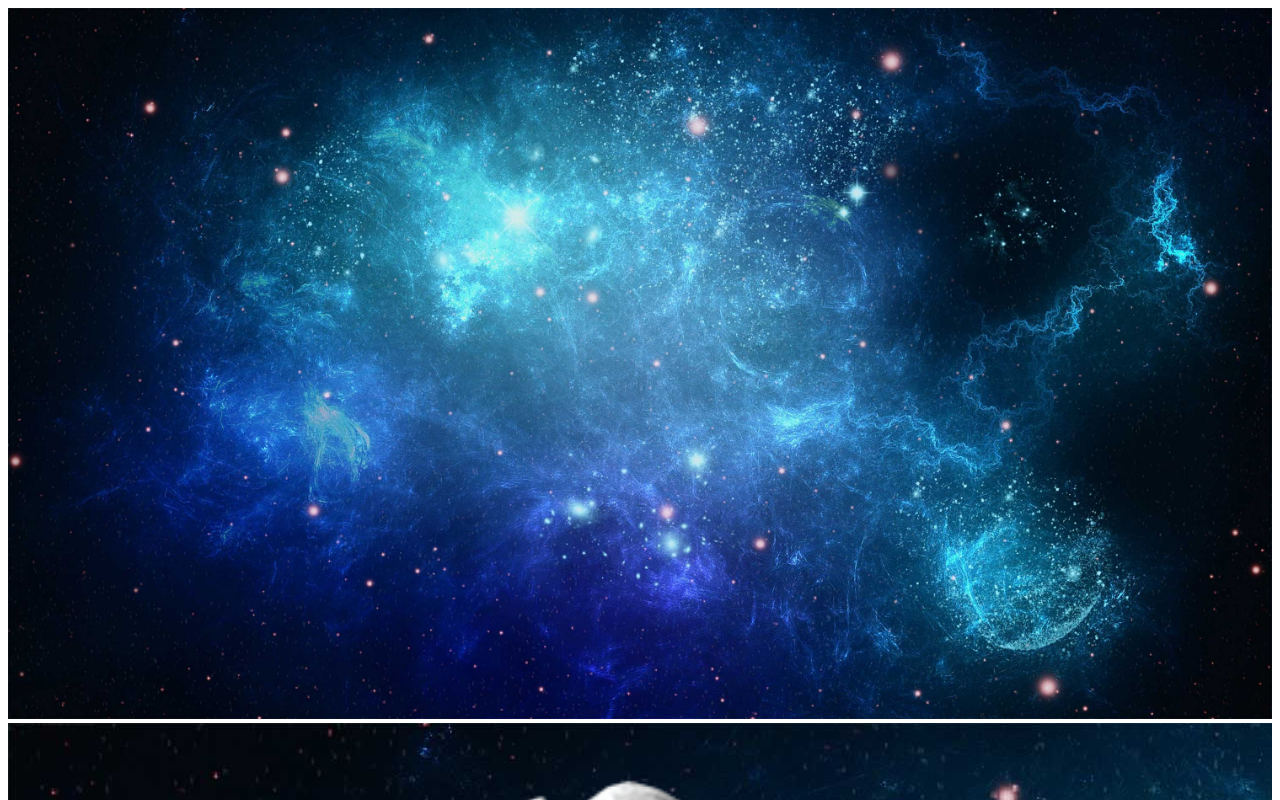
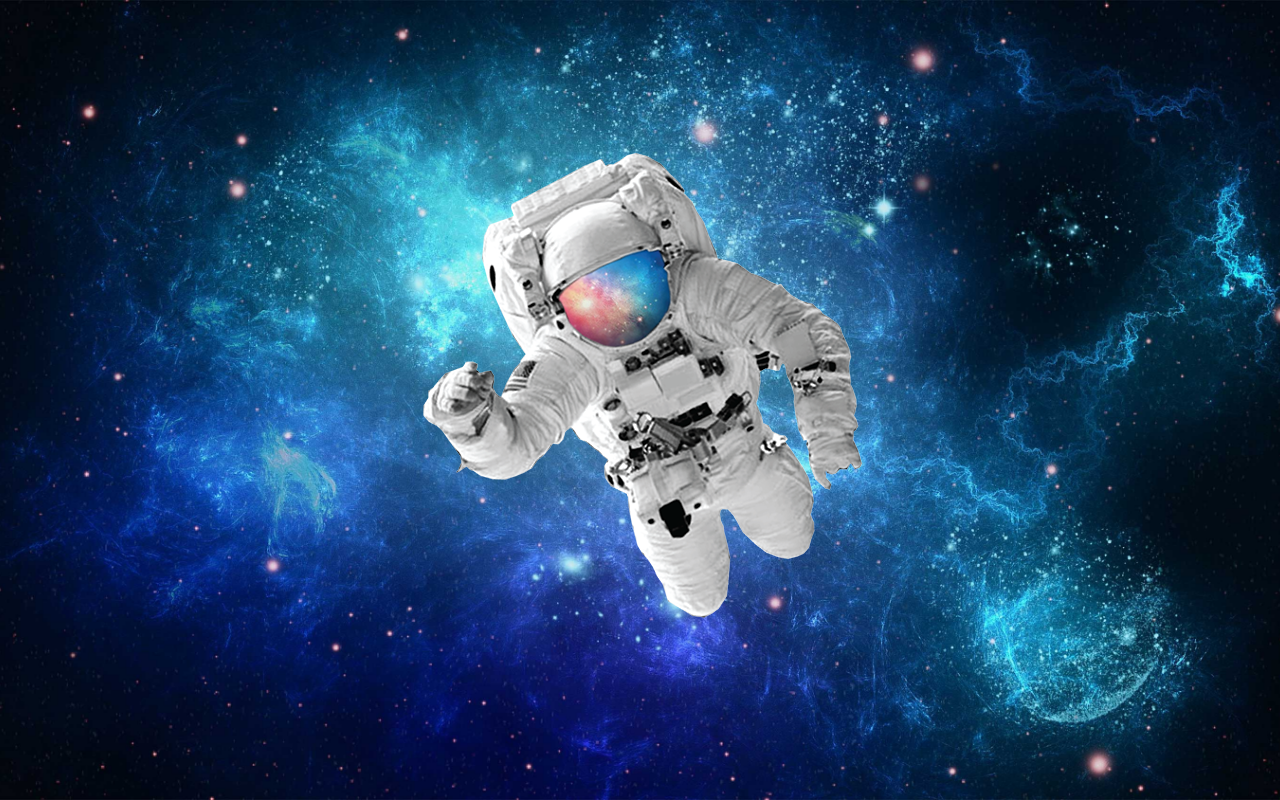
Before and after one commit to Pedrochiarotto/html-css, a plain HTML site: page Desafios/Desafio011/desafio011.html in a window 1280 px wide. Shown: the top 800 px of the page. Drawn offline with Linux system fonts and the light colour scheme.

Commit message:
Desafio011

```diff
--- a/Desafios/Desafio011/desafio011.html
+++ b/Desafios/Desafio011/desafio011.html
@@ -7,13 +7,36 @@
     <title>Desafio011</title>
     <link rel="stylesheet" href="style.css">
 </head>
+
+    <style>
+*{
+    margin: 0px;
+}
+        body{
+            background-image: url(image/espaco.jpg);
+            background-size: cover;
+            background-attachment: fixed;
+            background-position: center center;
+        }
+
+        #conteudo {
+            background-image: url("image/astronauta.png");
+            background-position: center center;
+            height: 96vh;
+            background-repeat: no-repeat;
+        }
+
+    </style>
+
 <body>
 
-        <img src="image/espaco.jpg" alt="">
 
-        <div>
-            <img src="image/astronauta.png" alt="">
-        </div>
+        <article id="conteudo">
+
+        </article>
+
+
+
 
 </body>
 </html>
```
